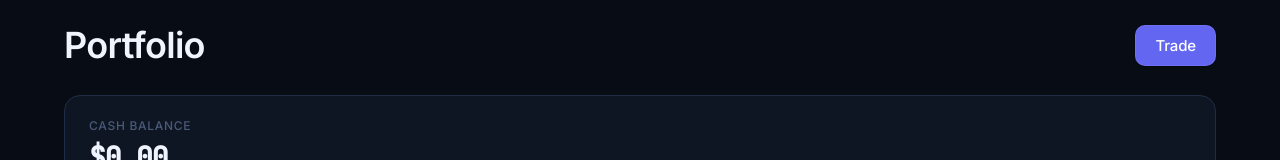
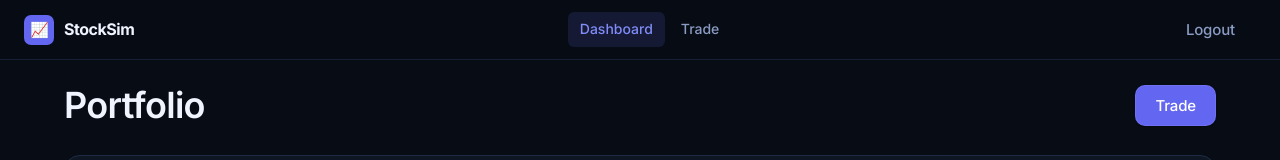
Before and after one commit to 7bubba10/stock_sim, a React (Vite) app in the folder client/: page /dashboard in a window 1280 px wide. Shown: the top 160 px of the page. Built offline with nearby package versions, Linux system fonts and the light colour scheme; no server answers; sample sign-in values are in the browser's storage.

Commit message:
Feature, added navbar, protected routes, and auth-aware layout

```diff
--- a/client/src/App.tsx
+++ b/client/src/App.tsx
@@ -1,22 +1,35 @@
 import { BrowserRouter as Router, Routes, Route } from 'react-router-dom';
-import { AuthProvider } from './context/AuthContext';
+import { AuthProvider, useAuth } from './context/AuthContext';
+import { ProtectedRoute } from './components/ProtectedRoute';
 import { Dashboard } from './pages/Dashboard';
 import { Register } from './pages/Register';
+import { NavBar } from './components/Navbar';
 import { Login } from './pages/Login';
 import { Trade } from './pages/Trade';
 import { Home } from './pages/Home';
+
+const AppLayout = () => {
+  const { token } = useAuth();
+
+  return (
+    <>
+      {token && <NavBar />}
+      <Routes>
+        <Route path='/' element={<Home />} />
+        <Route path='/register' element={<Register />} />
+        <Route path='/login' element={<Login />} />
+        <Route path='/dashboard' element={<ProtectedRoute><Dashboard /></ProtectedRoute>} />
+        <Route path='/trade' element={<ProtectedRoute><Trade /></ProtectedRoute>} />
+      </Routes>
+    </>
+  );
+}
 
 function App() {
   return (
     <AuthProvider>
       <Router>
-        <Routes>
-          <Route path='/' element={<Home />} />
-          <Route path='/register' element={<Register />} />
-          <Route path='/login' element={<Login />} />
-          <Route path='/dashboard' element={<Dashboard />} />
-          <Route path='/trade' element={<Trade />} />
-        </Routes>
+        <AppLayout />
       </Router>
     </AuthProvider>
   );
--- /dev/null
+++ b/client/src/components/Navbar.tsx
@@ -0,0 +1,40 @@
+import { useAuth } from "../context/AuthContext";
+import { useNavigate, Link, NavLink } from "react-router-dom";
+
+export const NavBar = () => {
+    const { logout } = useAuth();
+    const navigate = useNavigate();
+
+    return (
+        <nav className="navbar">
+            <Link to="/dashboard" className="navbar-logo">
+                <div className="navbar-logo-icon">📈</div>
+                <span>StockSim</span>
+            </Link>
+
+            <div className="navbar-nav">
+                <NavLink
+                    to="/dashboard"
+                    className={({ isActive }) => `nav-link${isActive ? ' active' : ''}`}
+                >
+                    Dashboard
+                </NavLink>
+                <NavLink
+                    to="/trade"
+                    className={({ isActive }) => `nav-link${isActive ? ' active' : ''}`}
+                >
+                    Trade
+                </NavLink>
+            </div>
+
+            <div className="navbar-actions">
+                <button
+                    className="btn btn-ghost"
+                    onClick={() => { logout(); navigate('/login'); }}
+                >
+                    Logout
+                </button>
+            </div>
+        </nav>
+    );
+}
--- /dev/null
+++ b/client/src/components/ProtectedRoute.tsx
@@ -0,0 +1,10 @@
+import { Navigate } from 'react-router-dom';
+import { useAuth } from '../context/AuthContext';
+
+export const ProtectedRoute = ({children}: {children: React.ReactNode}) => {
+    const {token} = useAuth();
+
+    if (!token) return <Navigate to={'/login'} />;
+
+    return <>{children}</>;
+}
```
Also changed, not shown: 1 other file (tests, documents, lock files or other folders).
